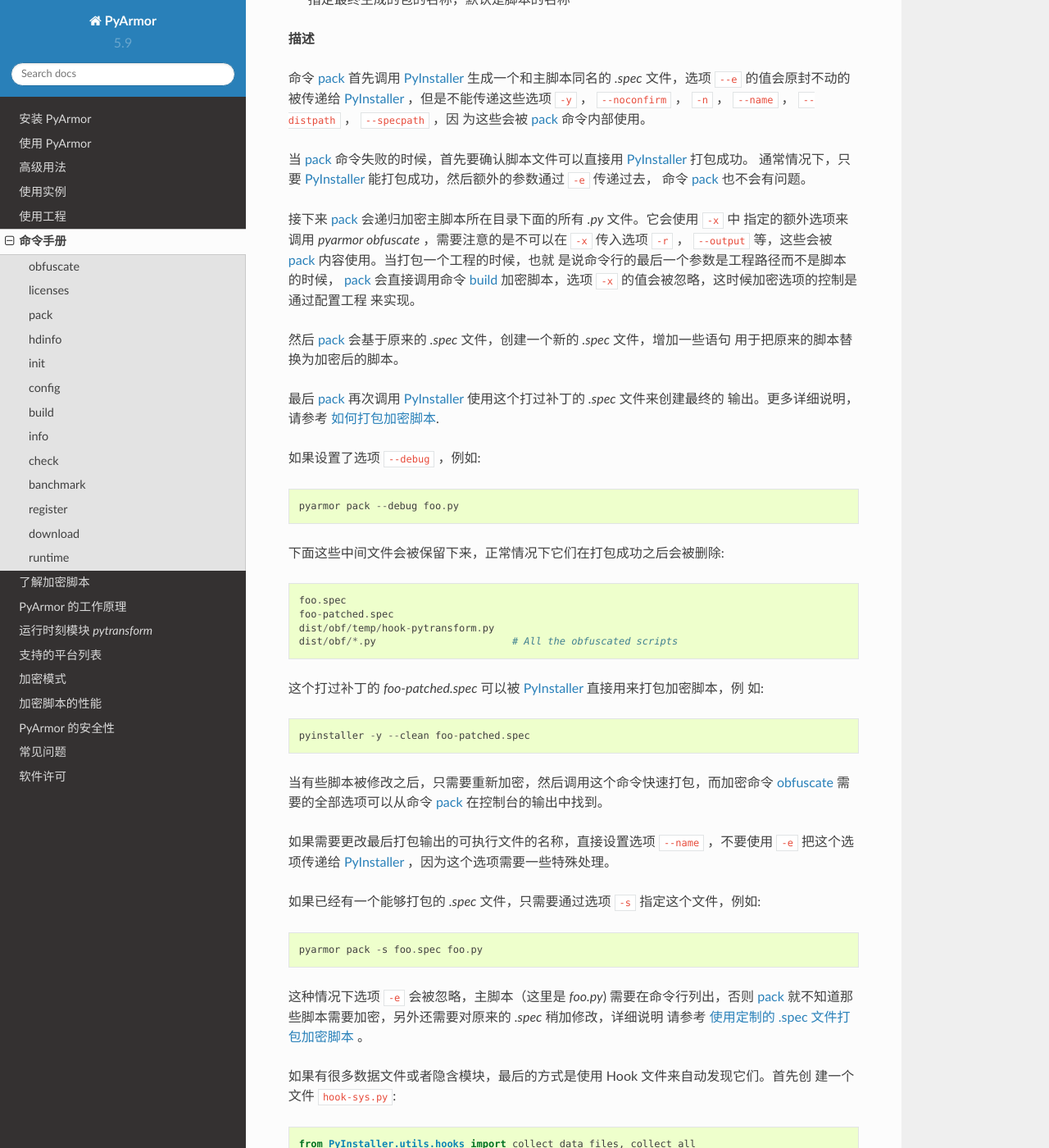
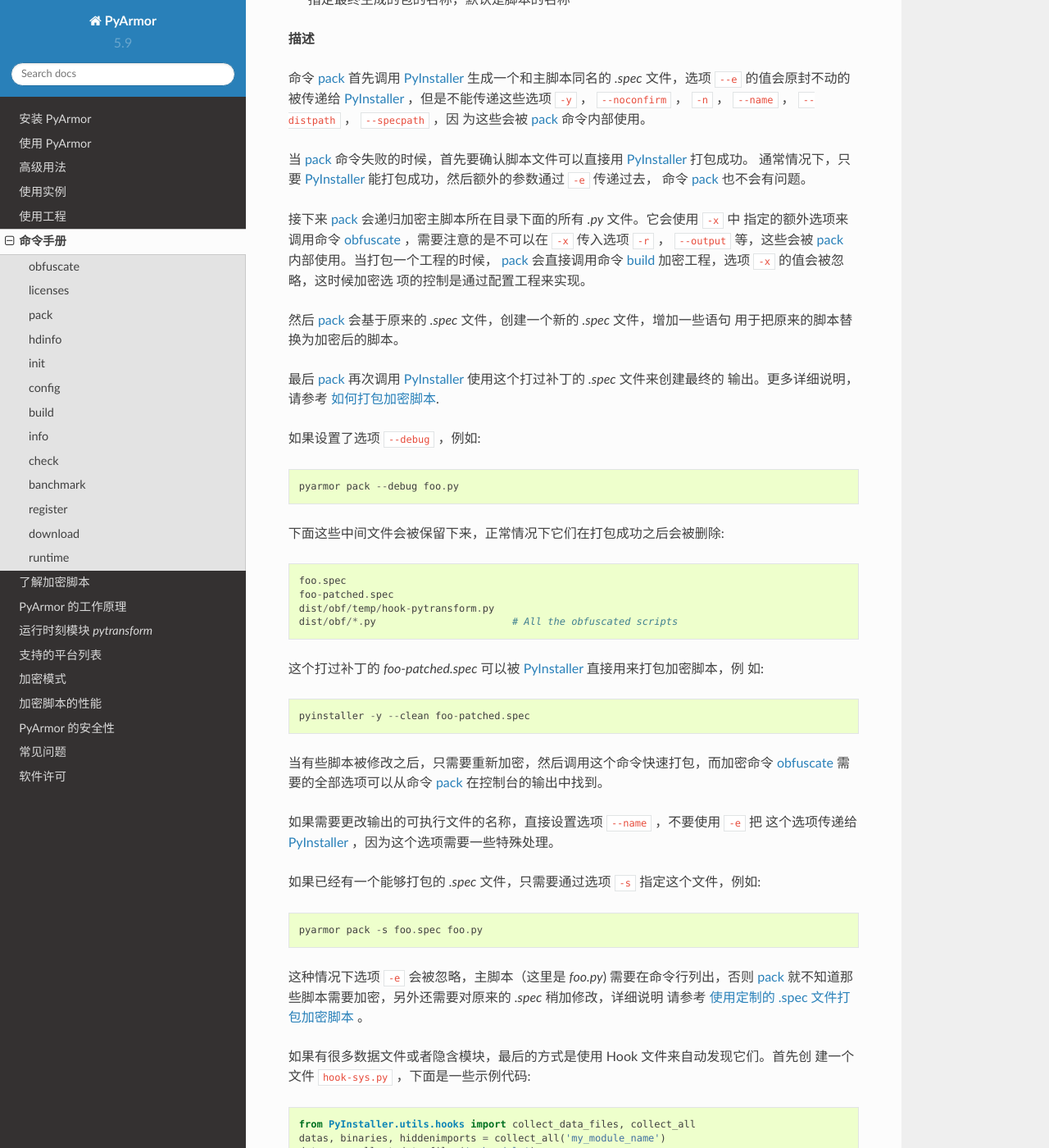
Before and after one commit to dashingsoft/pyarmor-docs-zh, a Sphinx documentation site: the page built from docs/man.rst, in a window 1280 px wide and 1400 px high, scrolled down 9337 px. Shown: the whole window at 82% size. Built offline with Sphinx 7.4.7 and the Read the Docs theme 2.0.0, drawn with Linux system fonts in a browser that asks for light colours.

Commit message:
Refine doc

```diff
--- a/docs/man.rst
+++ b/docs/man.rst
@@ -352,11 +352,10 @@
 命令 `pack`_ 也不会有问题。
 
 接下来 `pack`_ 会递归加密主脚本所在目录下面的所有 `.py` 文件。它会使用 ``-x`` 中
-指定的额外选项来调用 `pyarmor obfuscate` ，需要注意的是不可以在 ``-x`` 传入选项
-``-r`` ， ``--output`` 等，这些会被 `pack`_ 内容使用。当打包一个工程的时候，也就
-是说命令行的最后一个参数是工程路径而不是脚本的时候， `pack`_ 会直接调用命令
-`build`_ 加密脚本，选项 ``-x`` 的值会被忽略，这时候加密选项的控制是通过配置工程
-来实现。
+指定的额外选项来调用命令 `obfuscate`_ ，需要注意的是不可以在 ``-x`` 传入选项
+``-r`` ， ``--output`` 等，这些会被 `pack`_ 内部使用。当打包一个工程的时候，
+`pack`_ 会直接调用命令 `build`_ 加密工程，选项 ``-x`` 的值会被忽略，这时候加密选
+项的控制是通过配置工程来实现。
 
 然后 `pack`_ 会基于原来的 `.spec` 文件，创建一个新的 `.spec` 文件，增加一些语句
 用于把原来的脚本替换为加密后的脚本。
@@ -383,8 +382,8 @@
 当有些脚本被修改之后，只需要重新加密，然后调用这个命令快速打包，而加密命令
 `obfuscate`_ 需要的全部选项可以从命令 `pack`_ 在控制台的输出中找到。
 
-如果需要更改最后打包输出的可执行文件的名称，直接设置选项 ``--name`` ，不要使用
-``-e`` 把这个选项传递给 `PyInstaller`_ ，因为这个选项需要一些特殊处理。
+如果需要更改输出的可执行文件的名称，直接设置选项 ``--name`` ，不要使用 ``-e`` 把
+这个选项传递给 `PyInstaller`_ ，因为这个选项需要一些特殊处理。
 
 如果已经有一个能够打包的 `.spec` 文件，只需要通过选项 ``-s`` 指定这个文件，例如::
 
@@ -395,7 +394,7 @@
 请参考 :ref:`使用定制的 .spec 文件打包加密脚本` 。
 
 如果有很多数据文件或者隐含模块，最后的方式是使用 Hook 文件来自动发现它们。首先创
-建一个文件 ``hook-sys.py``::
+建一个文件 ``hook-sys.py`` ，下面是一些示例代码::
 
     from PyInstaller.utils.hooks import collect_data_files, collect_all
     datas, binaries, hiddenimports = collect_all('my_module_name')
```
